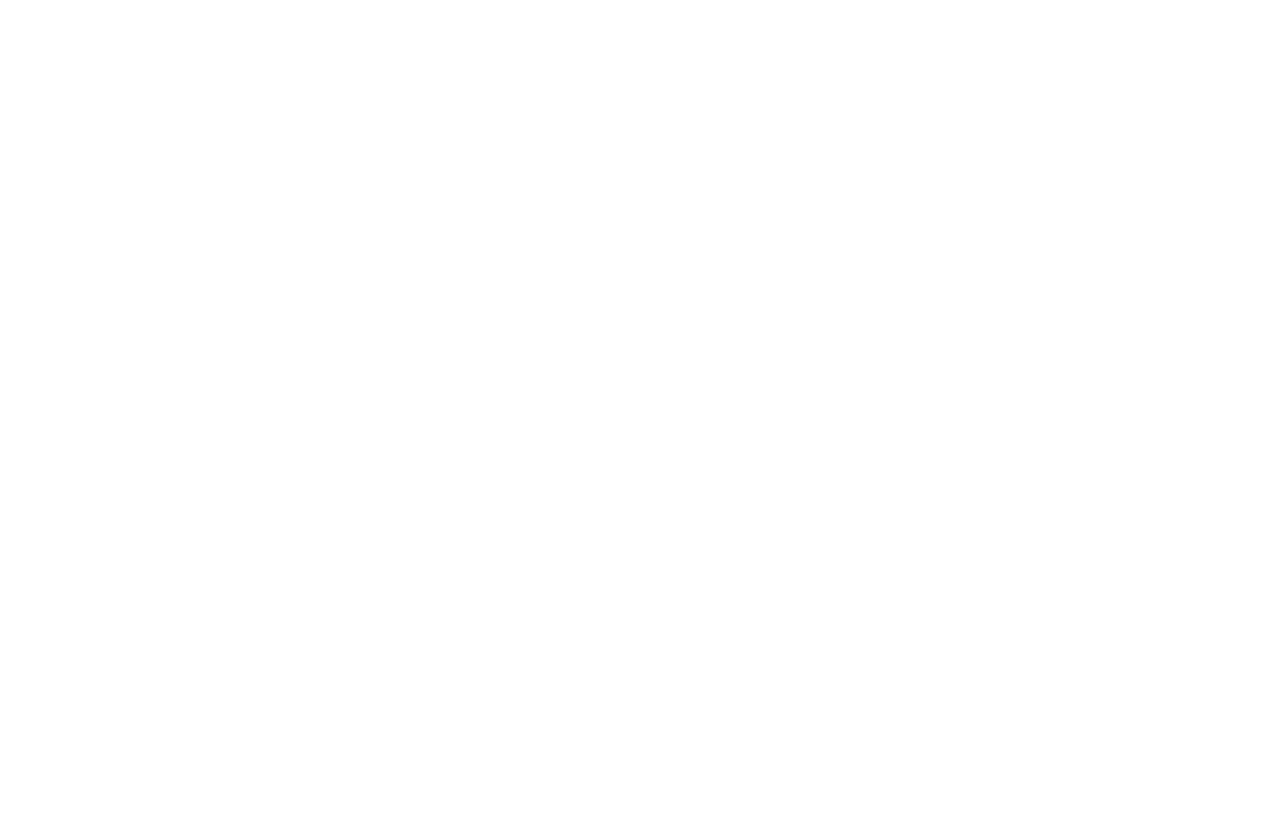
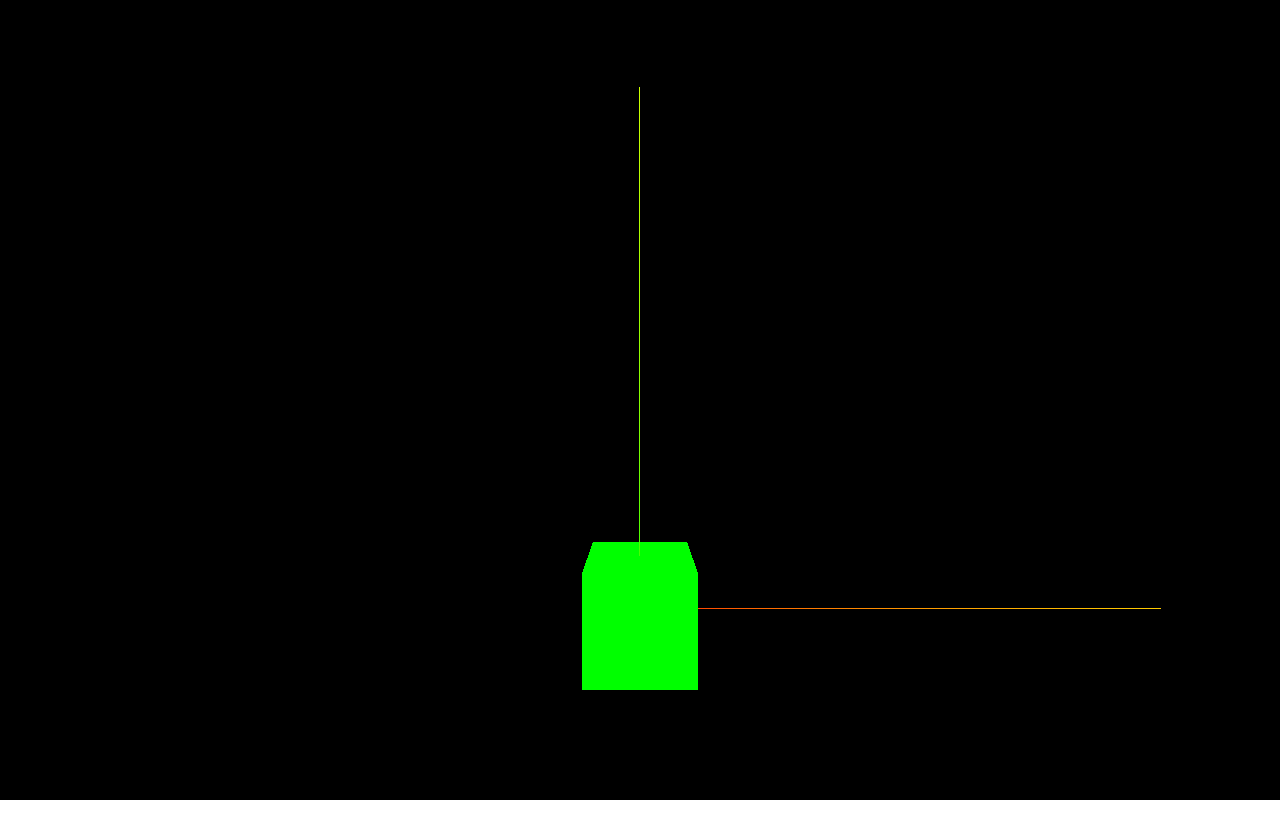
Before and after one commit to CC-Areeb/three-js, a website with bundled scripts: page src/index.html in a window 1280 px wide. Built offline with nearby package versions, Linux system fonts and the light colour scheme.

Commit message:
Basic scene to display an object

```diff
--- a/src/index.html
+++ b/src/index.html
@@ -4,6 +4,11 @@
     <meta charset="UTF-8">
     <meta name="viewport" content="width=device-width, initial-scale=1.0">
     <title>Three JS</title>
+    <style>
+        body {
+            margin: 0;
+        }
+    </style>
 </head>
 <body>
     <script src="./js/scripts.js" type="module"></script>
--- a/src/js/scripts.js
+++ b/src/js/scripts.js
@@ -8,3 +8,39 @@ renderer.setSize(window.innerWidth, window.innerHeight);
 
 // inject the size (a canvas element) into the html
 document.body.appendChild(renderer.domElement);
+
+// create the scene
+const scene = new THREE.Scene();
+
+// craete the camera
+const camera = new THREE.PerspectiveCamera(
+    75, // FOV
+    window.innerWidth / window.innerHeight, // Aspect ratio
+    0.1, // near clipping plane
+    1000 // far clipping plane
+);
+
+const axesHelper = new THREE.AxesHelper(5);
+scene.add(axesHelper);
+
+camera.position.set(0, 2, 5);
+
+
+// creaeting a box
+const boxGeometry = new THREE.BoxGeometry();
+
+// box material
+const boxMaterial = new THREE.MeshBasicMaterial(
+    {
+        color: 0x00FF00
+    }
+);
+
+// add the geometry and the material as the arguments
+const box = new THREE.Mesh(boxGeometry, boxMaterial);
+
+// add the box to the scene
+scene.add(box);
+
+
+renderer.render(scene, camera);
```
Also changed, not shown: notes.md (+16 -0 lines), dist/index.html, 2 other files.
